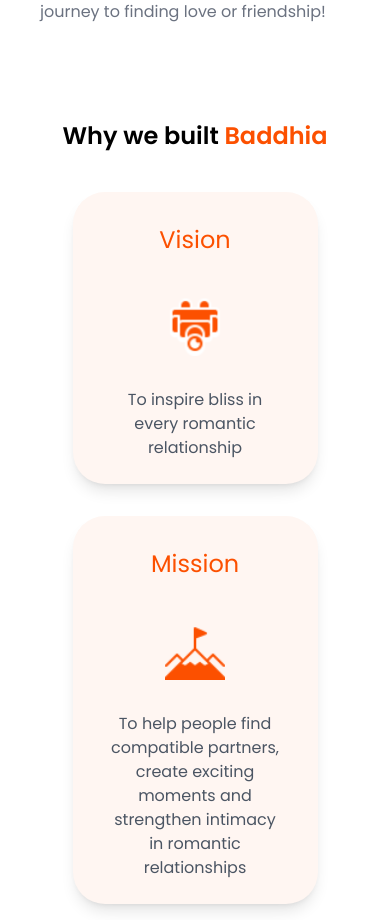
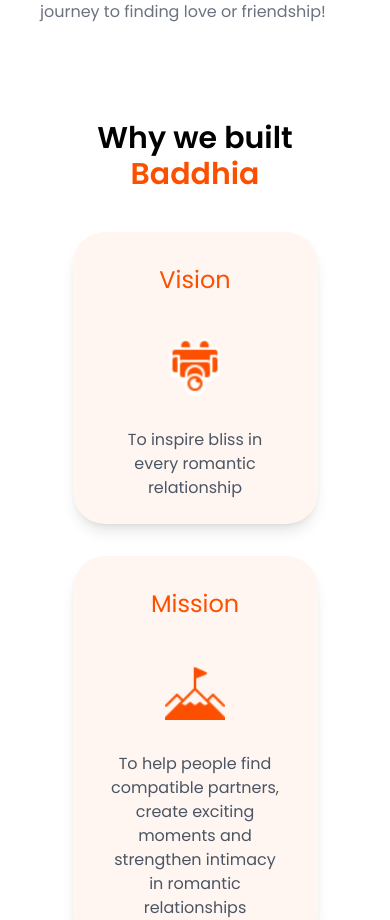
Before and after one commit to Tolutoon/baddhia, a React (Vite) app: page /about in a window 390 px wide. Shown: the part 1867-2787 px from the top of the page. Built offline with nearby package versions, Linux system fonts and the light colour scheme.

Commit message:
in progress

```diff
--- a/src/components/Reasons.jsx
+++ b/src/components/Reasons.jsx
@@ -37,7 +37,7 @@ const Data = [
 function Reasons() {
   return (
     <div className="mb-20 px-10 md:px-20 flex flex-col justify-center items-center">
-      <h2 className="text-center m-4 md:text-3xl text-2xl font-semibold mb-10">
+      <h2 className="text-center m-4 md:text-3xl text-3xl font-semibold mb-10">
         Why we built <span className="text-baddhia-orange">Baddhia</span>
       </h2>
       <div className="flex md:flex-row flex-col gap-y-8 gap-x-8">
```
